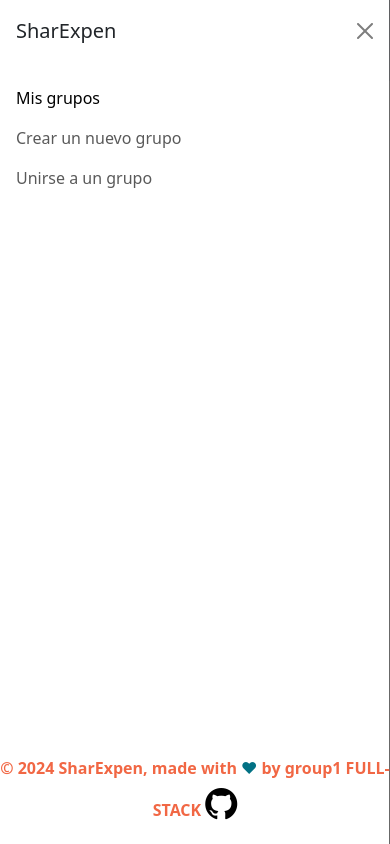
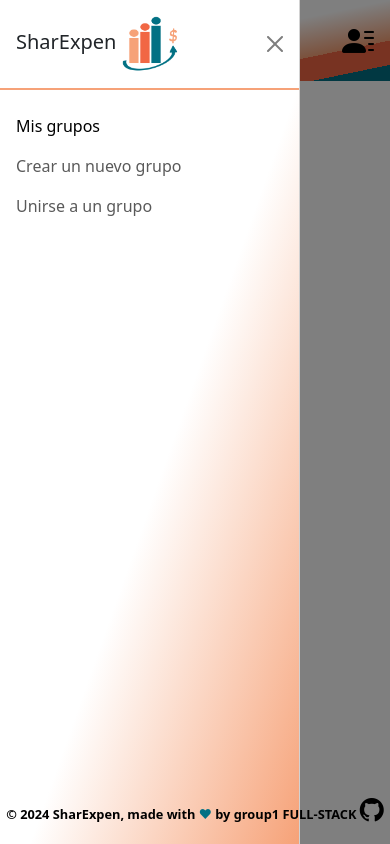
Before and after one commit to matildejb/TFM_front, an Angular app: page / in a window 390 px wide. Both pictures are taken after a click on the button "Toggle navigation". Built offline with nearby package versions, Linux system fonts and the light colour scheme.

Commit message:
Cambios en el Header y Footer
Header: he añadido un diseño de navbar.
Footer: he cambiado el color de la letra para que se aprecie mejor, en dispositvos mobil he reducido el tamaño de la letra.

```diff
--- a/src/app/components/footer/footer.component.css
+++ b/src/app/components/footer/footer.component.css
@@ -1,12 +1,18 @@
 p {
-    color: #F16744;
-    font-weight: bolder;
+  color: black;
+  font-weight: bolder;
 }
 
 .github {
-    color: black;
-    font-size: 2rem;
+  color: black;
+  font-size: 1.5rem;
+  &:hover {
+    color: #027184;
+  }
 }
-.github:hover {
-    color: #027184;
+
+@media only screen and (max-width: 767px) {
+  p {
+    font-size: 0.8rem;
+  }
 }
--- a/src/app/components/header/header.component.css
+++ b/src/app/components/header/header.component.css
@@ -0,0 +1,55 @@
+.navbar {
+  background: linear-gradient(
+    to bottom right,
+    white 0%,
+    white 50%,
+    #f6a278 50%,
+    #f6a278 75%,
+    #f16744 75%,
+    #f16744 90%,
+    #027184 90%,
+    #027184 100%
+  );
+}
+
+.btn-custom {
+  border-color: #027184;
+  color: #027184;
+}
+
+.offcanvas-header {
+  border-bottom: #f6a278 2px solid;
+  margin-bottom: 0;
+}
+
+.offcanvas {
+  width: 300px;
+  background: linear-gradient(to bottom right, white 55%, #f6a278);
+}
+
+/* icono usuario*/
+.icon-black {
+  color: black;
+  font-size: 2rem;
+
+  &:hover {
+    color: white;
+  }
+}
+
+/* Dispositivo movil*/
+@media only screen and (max-width: 767px) {
+  .navbar {
+    background: linear-gradient(
+      to bottom right,
+      white 0%,
+      white 50%,
+      white 50%,
+      #f6a278 75%,
+      #f16744 75%,
+      #f16744 90%,
+      #027184 90%,
+      #027184 100%
+    );
+  }
+}
--- a/src/app/components/header/header.component.html
+++ b/src/app/components/header/header.component.html
@@ -1,38 +1,26 @@
-<nav class="navbar bg-body-secondary">
+<nav class="navbar">
   <div>
-    <button
-      class="navbar-toggler mx-3"
-      type="button"
-      data-bs-toggle="offcanvas"
-      data-bs-target="#offcanvasNavbar"
-      aria-controls="offcanvasNavbar"
-      aria-label="Toggle navigation"
-    >
+    <button class="navbar-toggler mx-3 btn-custom" type="button" data-bs-toggle="offcanvas" data-bs-target="#offcanvasNavbar"
+      aria-controls="offcanvasNavbar" aria-label="Toggle navigation">
       <span class="navbar-toggler-icon"></span>
     </button>
-    <a class="navbar-brand" href="#"><strong>SharExpen</strong></a>
-    <img src="../../../assets/IMG/logo.png" alt="logotipo" width="70px">
-    <div
-      class="offcanvas offcanvas-start"
-      tabindex="-1"
-      id="offcanvasNavbar"
-      aria-labelledby="offcanvasNavbarLabel"
-    >
+
+    <a class="navbar-brand" [routerLink]="['/landing']">
+      <strong>SharExpen</strong>
+      <img src="assets/IMG/logo.png" alt="logotipo" width="70px">
+    </a>
+
+    <div class="offcanvas offcanvas-start" tabindex="-1" id="offcanvasNavbar" aria-labelledby="offcanvasNavbarLabel">
       <div class="offcanvas-header">
-        <h5 class="offcanvas-title" id="offcanvasNavbarLabel">SharExpen</h5>
-        <button
-          type="button"
-          class="btn-close"
-          data-bs-dismiss="offcanvas"
-          aria-label="Close"
-        ></button>
+        <h5 class="offcanvas-title" id="offcanvasNavbarLabel">SharExpen
+          <img src="assets/IMG/logo.png" alt="logotipo" width="60px">
+        </h5>
+        <button type="button" class="btn-close" data-bs-dismiss="offcanvas" aria-label="Close"></button>
       </div>
       <div class="offcanvas-body">
         <ul class="navbar-nav justify-content-end flex-grow-1 pe-3">
           <li class="nav-item">
-            <a class="nav-link active" aria-current="page" href="#"
-              >Mis grupos</a
-            >
+            <a class="nav-link active" aria-current="page" href="#">Mis grupos</a>
           </li>
           <li class="nav-item">
             <a class="nav-link" href="#">Crear un nuevo grupo</a>
@@ -43,8 +31,12 @@
         </ul>
       </div>
     </div>
+
   </div>
+
   <div>
-    <a href="" class="me-3">User Name</a>
+    <a href="" class="me-3">
+      <i class="bi bi-person-lines-fill icon-black"></i>
+    </a>
   </div>
 </nav>
--- a/src/app/components/header/header.component.ts
+++ b/src/app/components/header/header.component.ts
@@ -1,9 +1,10 @@
 import { Component } from '@angular/core';
+import { RouterLink } from '@angular/router';
 
 @Component({
   selector: 'app-header',
   standalone: true,
-  imports: [],
+  imports: [RouterLink],
   templateUrl: './header.component.html',
   styleUrl: './header.component.css'
 })
--- a/src/index.html
+++ b/src/index.html
@@ -3,7 +3,7 @@
 
 <head>
   <meta charset="utf-8">
-  <title>TFMFront</title>
+  <title>SharExpen</title>
   <base href="/">
   <meta name="viewport" content="width=device-width, initial-scale=1">
   <link rel="icon" type="image/x-icon" href="favicon.ico">
```
